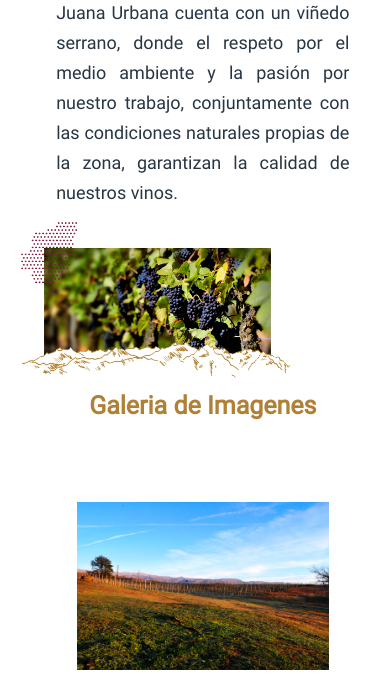
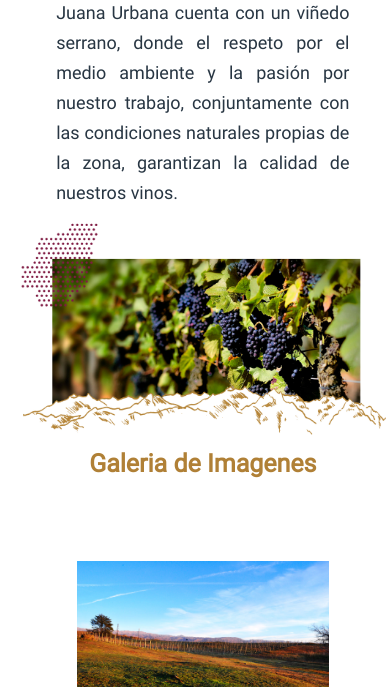
Before and after one commit to pablozamora1/proyecto-final-Juana-Urbana, a website: page pages/vina_y_bodega.html in a window 390 px wide. Shown: the part 157-844 px from the top of the page. Drawn offline with Linux system fonts and the light colour scheme.

Commit message:
arreglos en pagina vina y bodega

```diff
--- a/assets/src/scss/_vina_y_bodega.scss
+++ b/assets/src/scss/_vina_y_bodega.scss
@@ -13,12 +13,6 @@
                             display: flex;
                             justify-content: center;
                             max-width: 700px;
-                            padding-right: 20px;
-                            @media (max-width: 400px) {
-                                width: 290px;
-                                justify-content: center;
-                                align-items: center;
-                            }
 
                             .img1__vb{
                                 width: 100%;
```
Also changed, not shown: assets/css/style.css.
